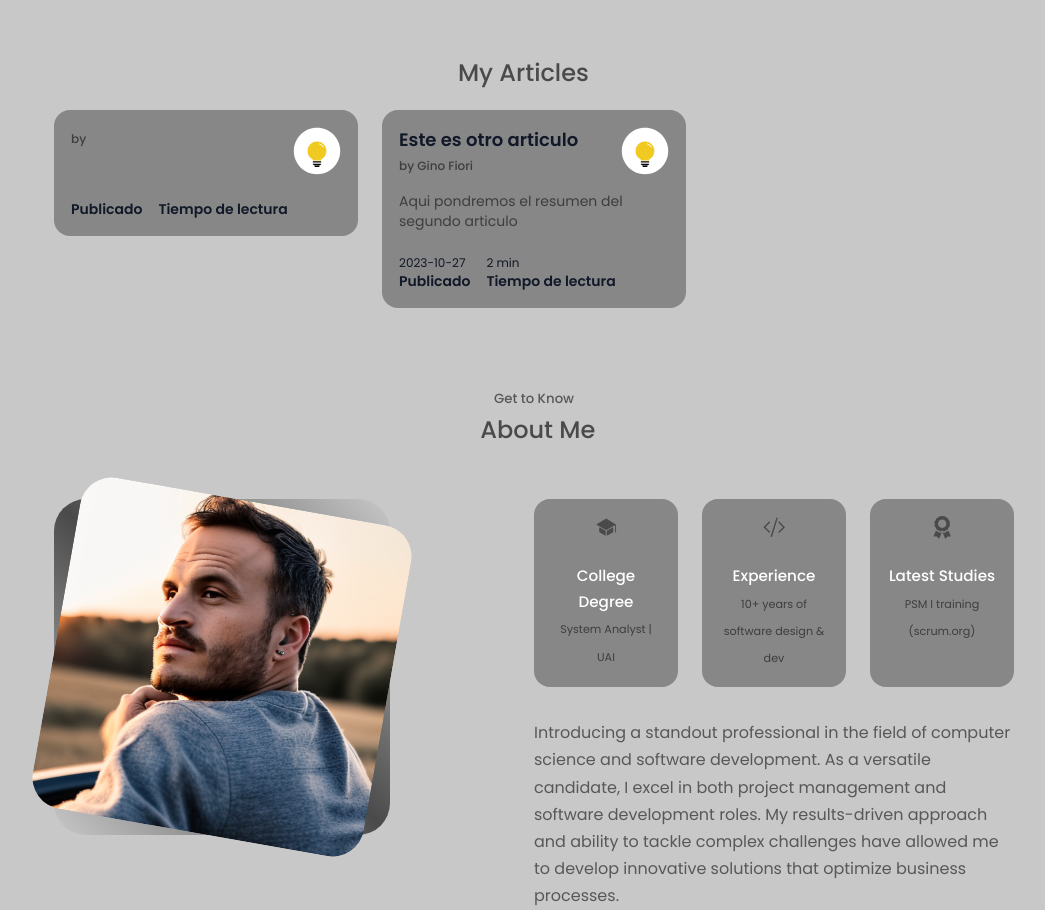
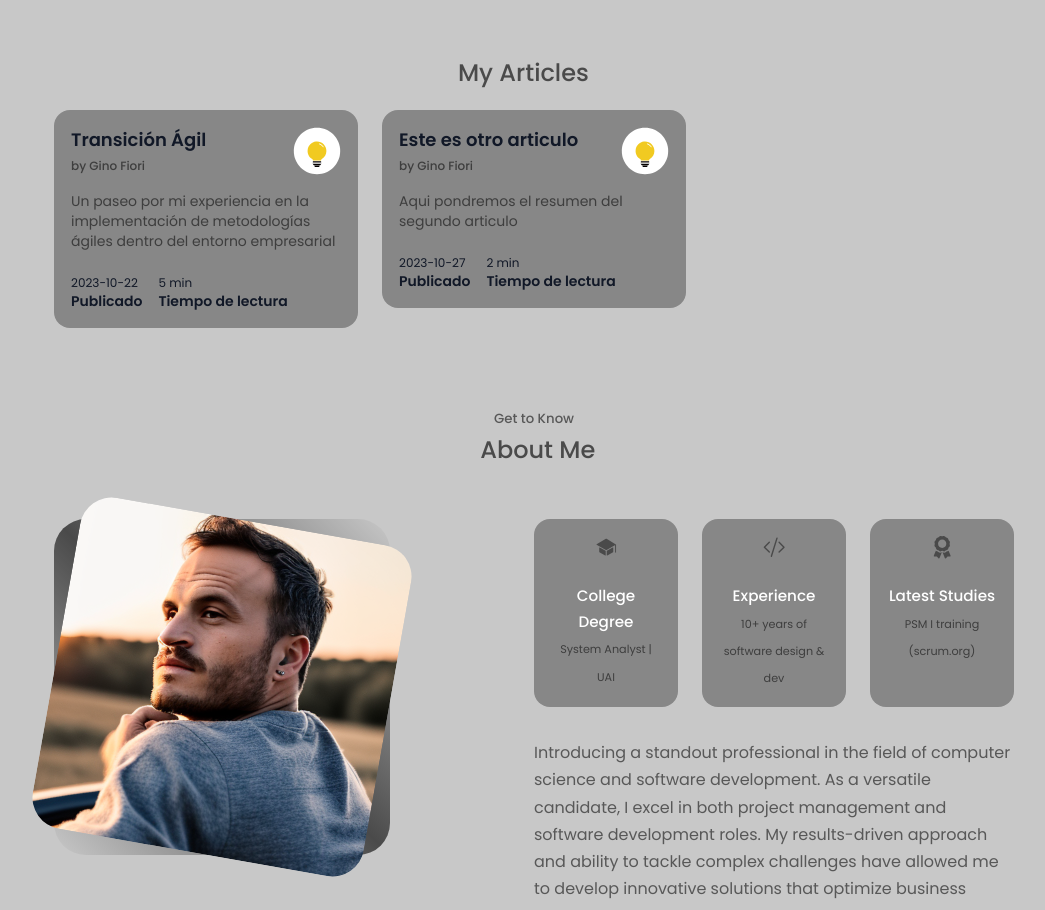
Before and after one commit to GINOFIORI/react-portfolio-1, a React (Create React App) app: page / in a window 1280 px wide. Shown: the part 800-1710 px from the top of the page, without its empty margins (106-1151 px from the left). Built offline with nearby package versions, Linux system fonts and the light colour scheme.

Commit message:
correccion - acceder a la version en ingles de cada articulo en la landing

```diff
--- a/src/assets/articles/articles.json
+++ b/src/assets/articles/articles.json
@@ -33,14 +33,16 @@
             },
         "keywords": ["agile","scrum"]
     },
-    {
+    {   "es":{
             "title": "Este es otro articulo",
             "author": "Gino Fiori",
             "resume": "Aqui pondremos el resumen del segundo articulo",
             "date": "2023-10-27",
             "readingtime": "2 min",
             "imgurl": "",
-        "content": "",
+            "content": ""
+
+        },
         "keywords": ["agile","scrum"]
     }
 ]
--- a/src/components/articles/Articles.jsx
+++ b/src/components/articles/Articles.jsx
@@ -37,23 +37,23 @@ const Articles = () => {
                             <div className="header">
                                 <div>
                                     <a className="title" href="#">
-                                        {articulo.title}
+                                        {articulo.es.title}
                                     </a>
-                                    <p className="name">by {articulo.author}</p>
+                                    <p className="name">by {articulo.es.author}</p>
                                 </div>
                                 <span className={`image ${isHovered ? 'hovered' : ''}`}>
                                     <Lottie options={defaultOptions} isStopped={!isHovered}></Lottie>
                                 </span>
                             </div>
-                            <p className="description">{articulo.resume}</p>
+                            <p className="description">{articulo.es.resume}</p>
                             <dl className="post-info">
                                 <div className="cr">
                                     <dt className="dt">Publicado</dt>
-                                    <dd className="dd">{articulo.date}</dd>
+                                    <dd className="dd">{articulo.es.date}</dd>
                                 </div>
                                 <div className="cr">
                                     <dt className="dt">Tiempo de lectura</dt>
-                                    <dd className="dd">{articulo.readingtime}</dd>
+                                    <dd className="dd">{articulo.es.readingtime}</dd>
                                 </div>
                             </dl>
                         </div>
```
Lines whose indentation alone changed are shown as unchanged.
